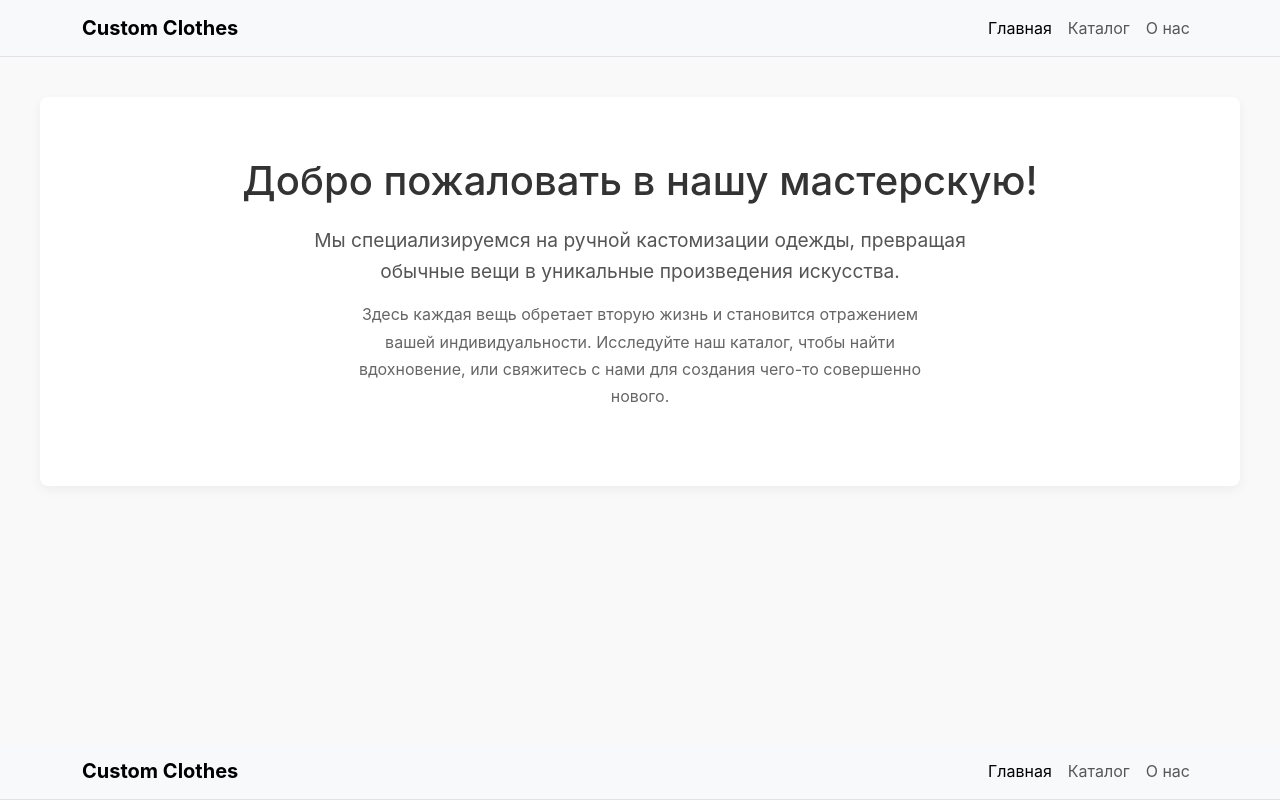
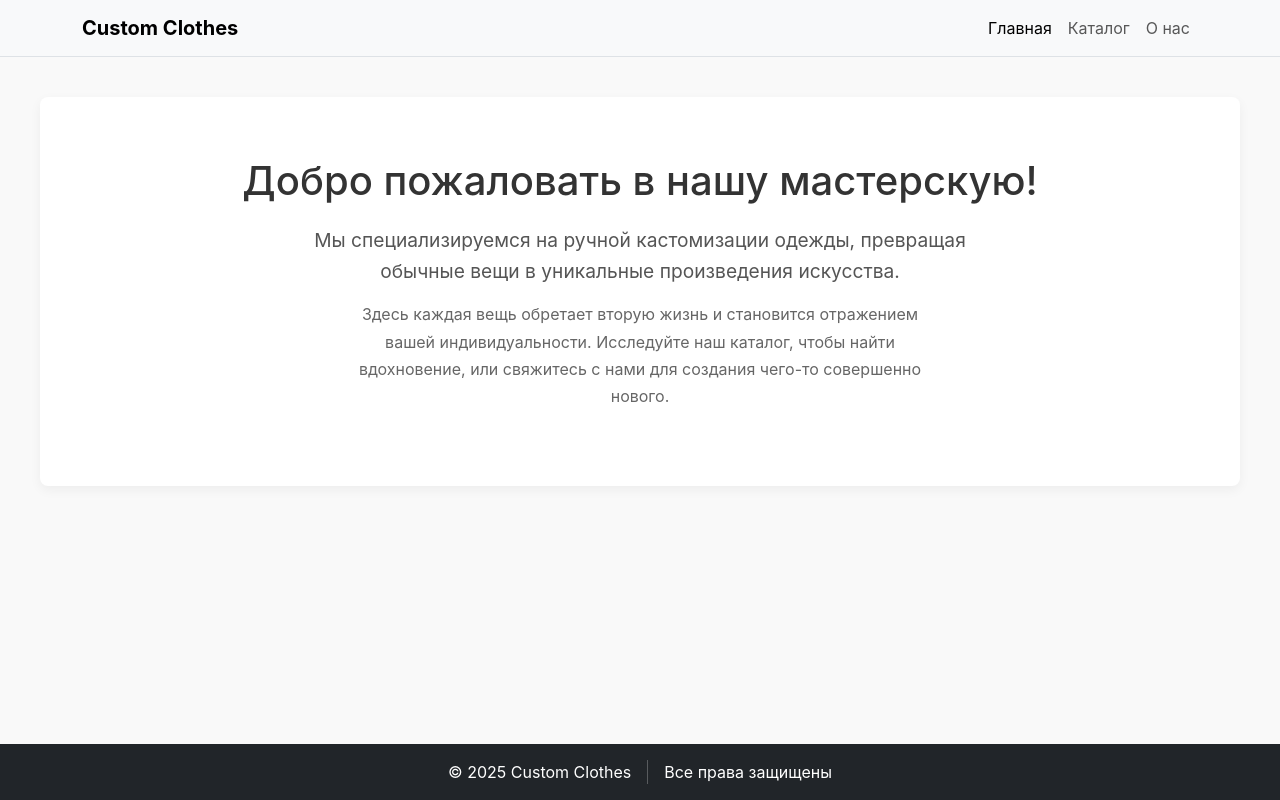
Before and after one commit to TimoshenkoAnna/brella-react-lab, a React (Create React App) app: page / in a window 1280 px wide. Built offline with nearby package versions, Linux system fonts and the light colour scheme.

Commit message:
feat: Refactor Footer with Stack component and utility classes

```diff
--- a/src/components/Footer/Footer.js
+++ b/src/components/Footer/Footer.js
@@ -1,30 +1,17 @@
-import { LinkContainer } from 'react-router-bootstrap';
-import { Navbar, Nav, Container } from 'react-bootstrap';
+import { Container, Stack } from 'react-bootstrap';
 
-function Header() {
+function Footer() {
   return (
-    <Navbar bg="light" expand="lg" sticky="top" collapseOnSelect className="border-bottom">
+    <footer className="bg-dark text-white mt-auto py-3">
       <Container>
-        <LinkContainer to="/">
-          <Navbar.Brand className="fw-bold">Custom Clothes</Navbar.Brand>
-        </LinkContainer>
-        <Navbar.Toggle aria-controls="basic-navbar-nav" />
-        <Navbar.Collapse id="basic-navbar-nav">
-          <Nav className="ms-auto">
-            <LinkContainer to="/">
-              <Nav.Link>Главная</Nav.Link>
-            </LinkContainer>
-            <LinkContainer to="/catalog">
-              <Nav.Link>Каталог</Nav.Link>
-            </LinkContainer>
-            <LinkContainer to="/about">
-              <Nav.Link>О нас</Nav.Link>
-            </LinkContainer>
-          </Nav>
-        </Navbar.Collapse>
+        <Stack direction="horizontal" gap={3} className="justify-content-center">
+          <div>© 2025 Custom Clothes</div>
+          <div className="vr" />
+          <div>Все права защищены</div>
+        </Stack>
       </Container>
-    </Navbar>
+    </footer>
   );
 }
 
-export default Header;
+export default Footer;
```
Also changed, not shown: src/components/Footer/Footer.css (deleted, +0 -11 lines).
